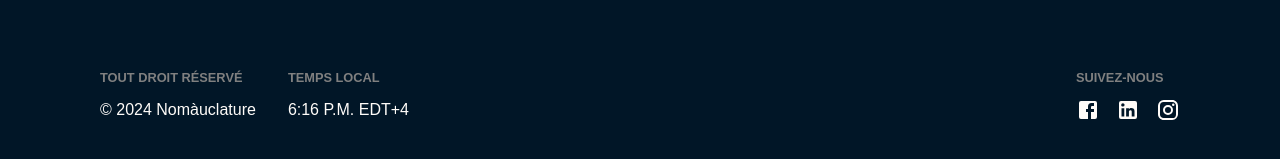
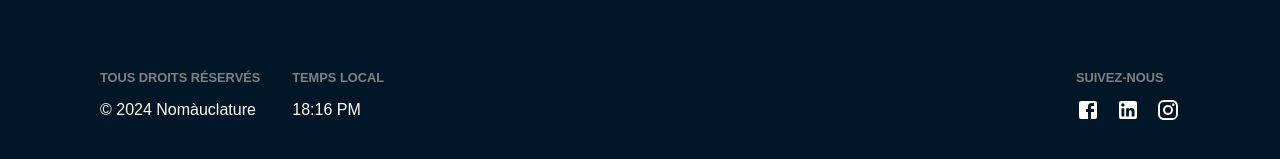
Before and after one commit to Orchydae/nomauclature, a React (Vite) app: page / in a window 1280 px wide. Shown: the part 4295-4454 px from the top of the page. Built offline with nearby package versions, Linux system fonts and the light colour scheme.

Commit message:
Refactor time formatting in Footer component and correcting French

```diff
--- a/src/components/shared/footer/Footer.tsx
+++ b/src/components/shared/footer/Footer.tsx
@@ -8,24 +8,19 @@ import { Stack } from '@mui/material';
 import { TextField } from '@mui/material';
 import { Button } from '@mui/material';
 import { Link } from 'react-router-dom';
-
 import SunButton from '../../buttons/sunButton/SunButton';
 import { useEffect, useState } from 'react';
 
 function Footer() {
-    const formatUTCTime = () => {
+    const formatLocalTime = () => {
         const date = new Date();
-        let hours = date.getUTCHours();
-        const minutes = date.getUTCMinutes().toString().padStart(2, "0");
-        const amOrPm = hours >= 12 ? "P.M." : "A.M.";
-
-        hours = hours % 12 || 12;
-
-        return `${hours}:${minutes} ${amOrPm} EDT+4`;
+        let hours = date.getHours();
+        const minutes = date.getMinutes().toString().padStart(2, "0");
+        const amOrPm = hours >= 12 ? "PM" : "AM";
+        return `${hours}:${minutes} ${amOrPm}`;
     }
 
-    const [time, setTime] = useState(formatUTCTime());
-
+    const [time, setTime] = useState(formatLocalTime());
 
     const handleClick = () => {
         window.location.href = "mailto:info@nomauclature.com";
@@ -50,7 +45,7 @@ function Footer() {
         },
         {
             title: "Réseaux sociaux",
-            links: [
+            links: (
                 <Stack direction="row" spacing={2}>
                     <FacebookIcon style={{ color: "blue" }} />
                     <LinkedInIcon style={{ color: "blue" }} />
@@ -58,7 +53,7 @@ function Footer() {
                     <InstagramIcon />
                     <GitHubIcon />
                 </Stack>
-            ]
+            )
         },
         {
             title: "Abonnez-vous à notre infolettre",
@@ -81,15 +76,14 @@ function Footer() {
 
     useEffect(() => {
         const intervalId = setInterval(() => {
-            setTime(formatUTCTime());
+            setTime(formatLocalTime());
         }, 60000); // Update the time every minute
 
-        return () => clearInterval(intervalId); // This represents the unmount function, in which you need to clear the interval to prevent memory leaks
+        return () => clearInterval(intervalId); // Clear interval on component unmount
     }, []);
 
     return (
         <>
-
             <footer className={styles.footerContainer}>
                 <div className={styles.getInTouchContainer}>
                     <div className={styles.quoteContainer}>
@@ -109,12 +103,12 @@ function Footer() {
                 <div className={styles.linksContainer}>
                     <div className={styles.leftSide}>
                         <div className={styles.versionContainer}>
-                            <p className={styles.bottomTitle}>TOUT DROIT RÉSERVÉ</p>
+                            <p className={styles.bottomTitle}>TOUS DROITS RÉSERVÉS</p>
                             <p className={styles.versionNumber}>© {new Date().getFullYear()} Nomàuclature</p>
                         </div>
                         <div className={styles.timeContainer}>
                             <p className={styles.bottomTitle}>TEMPS LOCAL</p>
-                            <p className={styles.time}>{formatUTCTime()}</p>
+                            <p className={styles.time}>{time}</p>
                         </div>
                     </div>
                     <div className={styles.rightSide}>
@@ -129,7 +123,6 @@ function Footer() {
                     </div>
                 </div>
             </footer>
-
         </>
     );
 }
```
